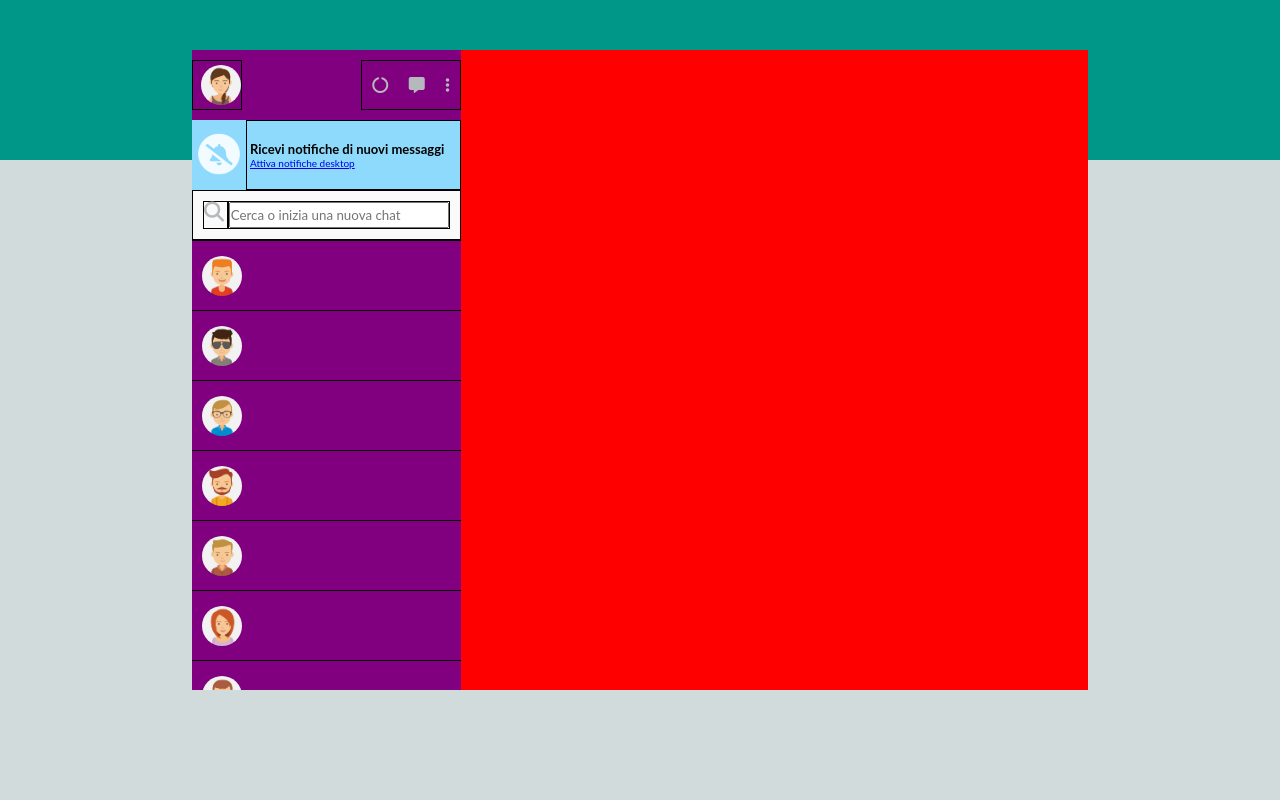
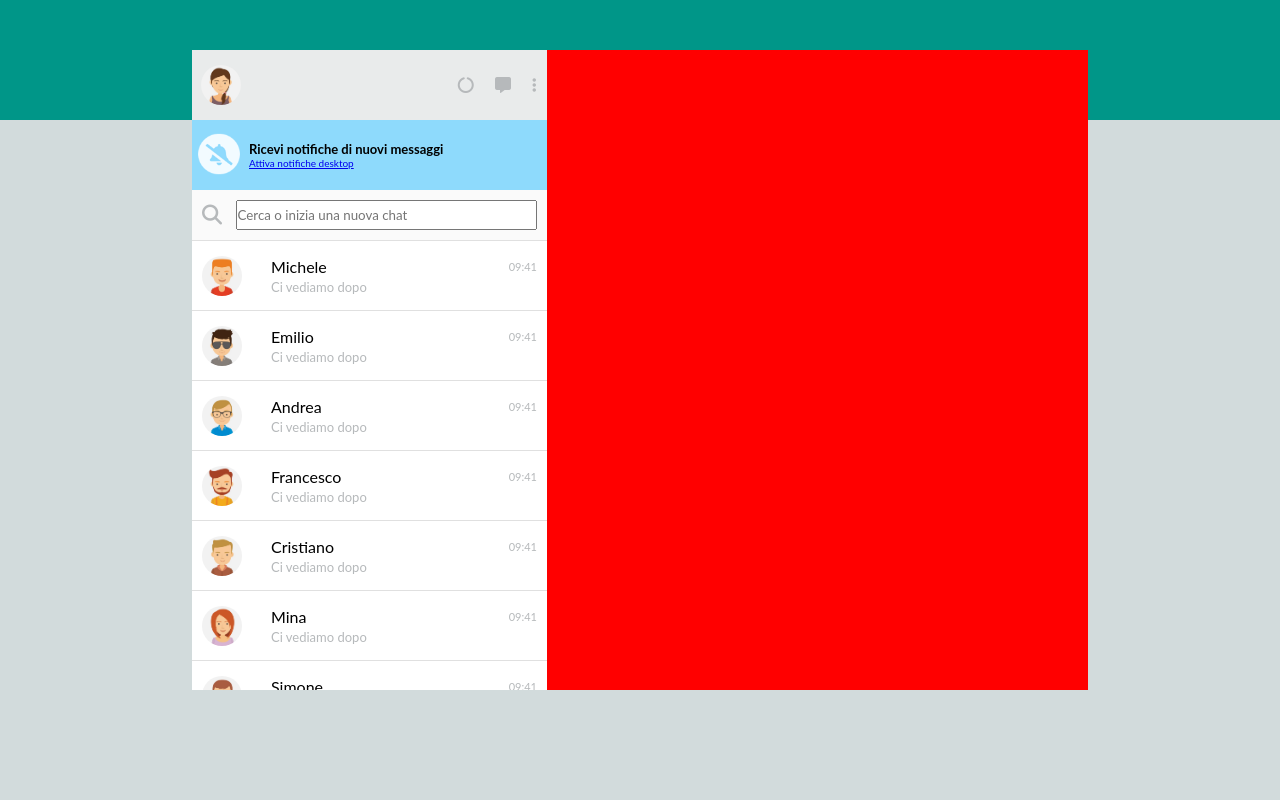
Before and after one commit to umberdelpi1/js-html-css-boolzap, a plain HTML site: page index.html in a window 1280 px wide. Drawn offline with Linux system fonts and the light colour scheme.

Commit message:
100% Chat sx

```diff
--- a/index.html
+++ b/index.html
@@ -8,6 +8,7 @@
   </head>
 
   <body>
+    <!-- /* ******************************** CONTAINER CHAT ********* */ -->
     <div class="container_chat">
       <div class="container_chat_sx">
         <div class="box_profilo_personale">
@@ -20,6 +21,7 @@
             <i class="fas fa-ellipsis-v"></i>
           </div>
         </div>
+        <!-- /* ******************************** BOX NOTIFICHE ********* */ -->
         <div class="box_notifiche">
           <div class="icon_notifiche">
             <img src="img/notifiche.png" alt="">
@@ -29,6 +31,7 @@
             <a href="#">Attiva notifiche desktop</a>
           </div>
         </div>
+        <!-- /* ******************************** BOX INIZIA CHAT ********* */ -->
         <div class="box_inizia_chat">
           <div class="icon_search">
             <i class="fas fa-search"></i>
@@ -37,30 +40,103 @@
             <input type="text" placeholder="Cerca o inizia una nuova chat">
           </div>
         </div>
+        <!-- /* ******************************** CONTAINER CONTATTI CHAT ********* */ -->
         <div class="container_contatti_chat">
           <div class="contatto_chat">
             <img src="img/asset 1.jpeg" alt="">
+            <div class="container_text_contatti">
+              <div class="nome_ora">
+                <span id="nome_contatto">Michele</span>
+                <span id="ora">09:41</span>
+              </div>
+              <div class="mess">
+                <span id="anteprima_mess">Ci vediamo dopo</span>
+              </div>
+            </div>
           </div>
           <div class="contatto_chat">
             <img src="img/asset 2.jpeg" alt="">
+            <div class="container_text_contatti">
+              <div class="nome_ora">
+                <span id="nome_contatto">Emilio</span>
+                <span id="ora">09:41</span>
+              </div>
+              <div class="mess">
+                <span id="anteprima_mess">Ci vediamo dopo</span>
+              </div>
+            </div>
           </div>
           <div class="contatto_chat">
             <img src="img/asset 3.jpeg" alt="">
+            <div class="container_text_contatti">
+              <div class="nome_ora">
+                <span id="nome_contatto">Andrea</span>
+                <span id="ora">09:41</span>
+              </div>
+              <div class="mess">
+                <span id="anteprima_mess">Ci vediamo dopo</span>
+              </div>
+            </div>
           </div>
           <div class="contatto_chat">
             <img src="img/asset 4.jpeg" alt="">
+            <div class="container_text_contatti">
+              <div class="nome_ora">
+                <span id="nome_contatto">Francesco</span>
+                <span id="ora">09:41</span>
+              </div>
+              <div class="mess">
+                <span id="anteprima_mess">Ci vediamo dopo</span>
+              </div>
+            </div>
           </div>
           <div class="contatto_chat">
             <img src="img/asset 5.jpeg" alt="">
+            <div class="container_text_contatti">
+              <div class="nome_ora">
+                <span id="nome_contatto">Cristiano</span>
+                <span id="ora">09:41</span>
+              </div>
+              <div class="mess">
+                <span id="anteprima_mess">Ci vediamo dopo</span>
+              </div>
+            </div>
           </div>
           <div class="contatto_chat">
             <img src="img/asset 6.jpeg" alt="">
+            <div class="container_text_contatti">
+              <div class="nome_ora">
+                <span id="nome_contatto">Mina</span>
+                <span id="ora">09:41</span>
+              </div>
+              <div class="mess">
+                <span id="anteprima_mess">Ci vediamo dopo</span>
+              </div>
+            </div>
           </div>
           <div class="contatto_chat">
             <img src="img/asset 7.jpeg" alt="">
+            <div class="container_text_contatti">
+              <div class="nome_ora">
+                <span id="nome_contatto">Simone</span>
+                <span id="ora">09:41</span>
+              </div>
+              <div class="mess">
+                <span id="anteprima_mess">Ci vediamo dopo</span>
+              </div>
+            </div>
           </div>
           <div class="contatto_chat">
             <img src="img/asset 8.jpeg" alt="">
+            <div class="container_text_contatti">
+              <div class="nome_ora">
+                <span id="nome_contatto">Luigi</span>
+                <span id="ora">09:41</span>
+              </div>
+              <div class="mess">
+                <span id="anteprima_mess">Ci vediamo dopo</span>
+              </div>
+            </div>
           </div>
         </div>
       </div>
--- a/master.css
+++ b/master.css
@@ -10,7 +10,7 @@ body {
   display: flex;
   height: 100vh;
   width: 100vw;
-  background-image: linear-gradient(to bottom, #009688 20vh, #d2dbdc 20vh);
+  background-image: linear-gradient(to bottom, #009688 15vh, #d2dbdc 15vh);
   background-repeat: no-repeat;
 }
 /* ******************************** CONTAINER CHAT ********* */
@@ -26,6 +26,7 @@ body {
 .container_chat_sx {
   height: 100%;
   width: 30%;
+  min-width: 355px;
   /* debug */
   background-color: blue;
 }
@@ -33,7 +34,7 @@ body {
 .container_chat_dx {
   height: 100%;
   width: 70%;
-
+  min-width: 300px;
   /* debug */
   background-color: red;
 }
@@ -46,11 +47,9 @@ body {
   justify-content: space-between;
   align-items: center;
   /* debug */
-  background-color: purple;
+  background-color: #e9ebeb;
 }
 .image_profilo_personale {
-  /* debug */
-  border: solid black 1px;
   height: 50px;
   width: 50px;
   padding-left: 7px;
@@ -71,8 +70,6 @@ img {
 
 /* ******************************** ICON ASSET PROFILO PERSONALE ********* */
 .icon_asset_pro_pers {
-  /* debug */
-  border: solid black 1px;
   height: 50px;
   width: 100px;
   display: flex;
@@ -107,8 +104,6 @@ img {
   display: flex;
   flex-direction: column;
   justify-content: center;
-  /* debug */
-  border: solid black 1px;
 }
 
 .text_notifiche h2 {
@@ -127,14 +122,12 @@ img {
   padding: 10px;
   display: flex;
   background-color: #fafafa;
-  /* debug */
-  border: solid black 1px;
 }
 .icon_search {
   height: 100%;
   width: 10%;
-  /* debug */
-  border: solid black 1px;
+  display: flex;
+  align-items: center;
 }
 .icon_search i {
   font-size: 20px;
@@ -144,8 +137,6 @@ img {
   height: 100%;
   width: 90%;
   display: flex;
-  /* debug */
-  border: solid black 1px;
 }
 .ricerca input {
   width: 100%;
@@ -162,10 +153,48 @@ img {
   height: 70px;
   width: 100%;
   padding-left: 10px;
-  border-top: solid black 1px;
+  border-top: solid rgb(224,224,224) 1px;
   display: flex;
   justify-content: space-between;
   align-items: center;
-  /* debug */
-  background-color: purple;
+  background-color: #ffffff;
 }
+.contatto_chat:hover {
+  background-color: #e9ebeb;
+}
+.contatto_chat img:hover {
+  height: 41px;
+  width: 41px;
+}
+/* ******************************** CONTAINER CONTATTI CHAT (NOME_ORA)********* */
+.container_text_contatti {
+  width: 80%;
+}
+
+.nome_ora {
+height: 50%;
+width: 100%;
+display: flex;
+justify-content: space-between;
+align-items: center;
+}
+
+.mess {
+  height: 50%;
+  width: 80%;
+  justify-content: space-between;
+  align-items: flex-start;
+}
+
+#nome_contatto {
+  font-size: 16px;
+}
+#ora {
+  font-size: 11px;
+  padding-right: 10px;
+  color: #B6B9BB;
+}
+#anteprima_mess {
+  font-size: 13px;
+  color: #B6B9BB;
+}
```
